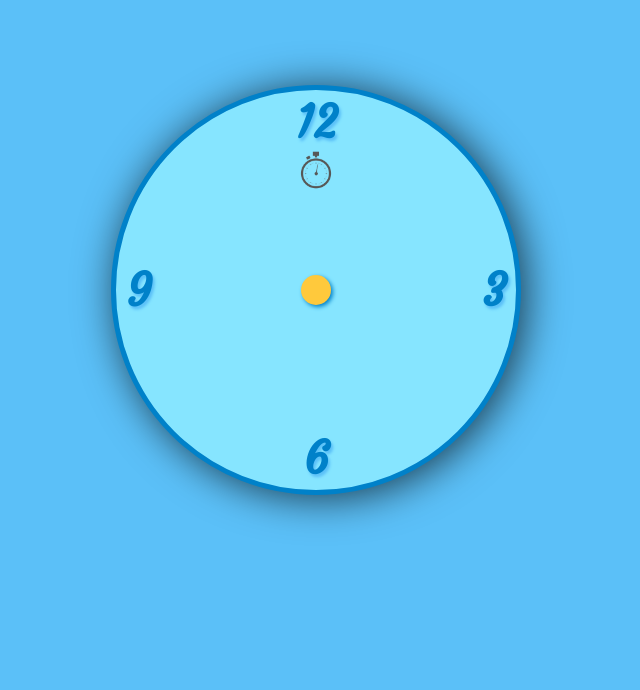
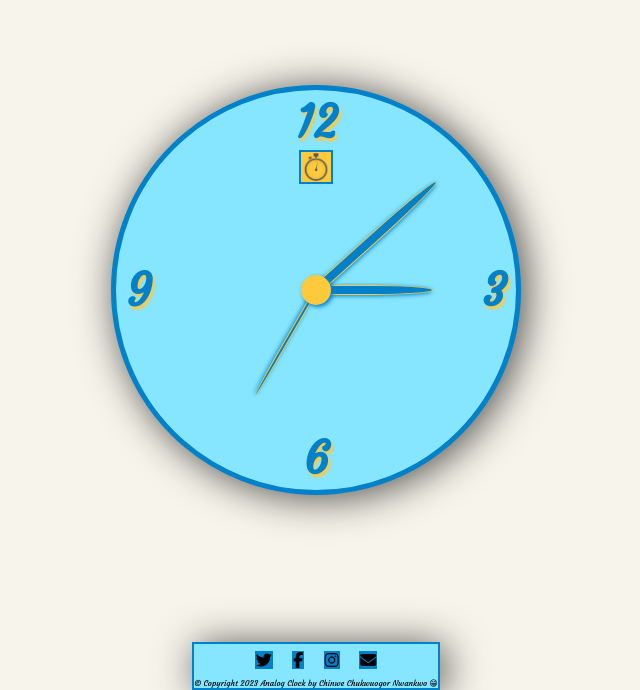
Before and after one commit to Kiraadaves/Analog_clock_project, a plain HTML site: page index.html in a window 1280 px wide. Shown: the part 110-800 px from the top of the page, without its empty margins (324-964 px from the left). Drawn offline with Linux system fonts and the light colour scheme.

Commit message:
finally completed

```diff
--- a/index.html
+++ b/index.html
@@ -7,6 +7,7 @@
 	<title>Analog Clock</title>
 	<link rel="stylesheet" type="text/css" href="style.css">
 	<link href="https://fonts.googleapis.com/css2?family=Courgette&family=Oxygen:wght@300;400;700&display=swap" rel="stylesheet">
+	<script src="https://kit.fontawesome.com/10c7cf22f4.js" crossorigin="anonymous"></script>
 </head>
 <body>
 	<div class="clock">
@@ -23,6 +24,14 @@
 		</div>
 		<img src="clock_logo.png" alt="clock_logo">
 	</div>
+	<footer id="footer">
+		<i class="fab fa-twitter"></i>
+    	<i class="fab fa-facebook-f"></i>
+    	<i class="fab fa-instagram"></i>
+    	<i class="fas fa-envelope"></i>
+    	<p>© Copyright 2023 Analog Clock by Chinwe Chukwuogor Nwankwo 😁</p>
 
+  </footer>
+<script src="index.js" type="text/javascript"></script>
 </body>
 </html>
--- /dev/null
+++ b/index.js
@@ -0,0 +1,27 @@
+const hourHand = document.querySelector(".hour") // Recall javascript selectors
+const minutesHand = document.querySelector(".minutes")
+const secondsHand = document.querySelector(".seconds")
+
+// console.log(hourHand); // This line is just to test if it is working. if we check the console on the page we will see the class="hour" div
+
+function checkTime() {
+	const currentDay = new Date(); // we just created a new object saved in currentDay, now checkTime will give the day and time once it is called.
+	setTimeout(checkTime, 1000); // If we want the function to keep updating per second we can use either setInterval or setTimeout methods. The setTimeout() method calls a function after a number of milliseconds. 1 second = 1000 milliseconds.
+	// console.log(currentDay); // at the console, the time will keep being updated per second
+	const hour = currentDay.getHours(); // the getHours() method abstracts the hour from the date and time.
+	const minutes = currentDay.getMinutes();
+	const seconds = currentDay.getSeconds();
+	// console.log(hour, minutes, seconds); // will update hour, minutes and seconds in the console each second
+	// Now we need to convert the transform:rotate() of each of the arrow hands to correspond with that of our js
+	const degreeHour = (hour / 12) * 360; //calculation to convert the hour to degree so that it can correspond with the hour hand in the clock
+	hourHand.style.transform = `rotate(${degreeHour}deg)`; // here we select the transform:rotate() syle and point it to our dynamically converted degree. we used `` as
+	const degreeMinutes = (minutes / 60) * 360;
+	minutesHand.style.transform = `rotate(${degreeMinutes}deg)`;
+	const degreeSeconds= (seconds / 60) * 360;
+	secondsHand.style.transform = `rotate(${degreeSeconds}deg)`;
+}
+
+checkTime();
+
+// Another method we can use is the setInterval method. All we need is to comment out the setTimeout(checkTime, 1000); and then replace the part where we call our checkTIme() function with setInterval(checkTime, 1000);
+//this will produce same result
--- a/style.css
+++ b/style.css
@@ -1,5 +1,5 @@
 body {
-	background-color: #5BC0F8;
+	background-color: #F7F5EB;
 	margin:  0;
 	padding: 0;
 	font-family: 'Courgette', cursive;
@@ -11,10 +11,12 @@ body {
 }
 
 img {
-	width: 40px;
+	width: 30px;
 	position: absolute;
 	left: 50%;
 	top: 60px;
+	border: 2px solid #0081C9;
+	background-color: #FFC93C;
 	transform: translate(-50%); /*when you adjust the left and top, it doesnt stay in the middle exactly,this is why we use the transform/translate properties */
     z-index: 2; /*the .clock will have z-index of 1 as it will be at the bottom. the img and numbers will both have z-index of 2,the arrows 3 and the circle part at the center will be 4*/
 }
@@ -34,7 +36,7 @@ img {
 	font-size:  45px;
 	color: #0081C9;
 	font-weight: bold;
-	text-shadow: 2px 3px 3px #5BC0F8; /* first value is for the horizontal and second valueis for the vertical while the third is for the blur radius followed by the color which can also be in rgba */
+	text-shadow: 2px 3px 3px #FFC93C; /* first value is for the horizontal and second valueis for the vertical while the third is for the blur radius followed by the color which can also be in rgba */
 }
 
 .twelve {
@@ -79,3 +81,58 @@ img {
     box-shadow: 2px 2px 4px #0081C9;
     z-index: 4;
 }
+
+.arrows div {
+	background-color: #0081C9;
+	width: 8px;
+	height: 160px;
+	position: absolute; /* this is to prevent the arrows from affeccting the circle */
+	transform-origin: bottom center; /* transform origin helps us to move the arrow first to the bottom center and then 50% from the bottom */
+	bottom: 50%;
+	border: 1px solid #FFC93C;
+	box-shadow: 1px 1px 4px #0081C9;
+	border-radius: 50% 50% 0 0; /* first value applies to top-left corner, second value applies to top-right corner, third value applies to bottom-right corner, and fourth value applies to bottom-left corner */
+	z-index: 3; /* Before this the handle was below the logo, to move it to the top, we give it an index higher than that of the logo */
+}
+
+/* Next we change the posiion of the arrows */
+
+.arrows .hour { /* if you try to use just the class .hour as selector, changes made under the .arrows div will not be overriden due to priority of selectors, this is why we use .arrows .hour which is a higher selector and will override the properties we want to be changed */
+	transform: rotate(45deg); /* to seperate the arrow hands and move this one by 45 degrees */
+	height: 115px;
+}
+
+.arrows .minutes {
+	transform: rotate(95deg);
+}
+
+.arrows .seconds {
+	width: 2px;
+	height: 120px;
+}
+
+#footer {
+	position: absolute;
+	bottom: 0;
+	text-align: center;
+	background-color: #86E5FF;
+	border: 2px solid #0081C9;
+	box-shadow: 5px 3px 40px rgba(0, 0, 0, .7);
+}
+
+.fab {
+  margin: 3% 3% 0 3%;
+  background-color: #0081C9;
+  border: 1px solid #0081C9;
+}
+
+.fas {
+  margin: 3% 3% 0 3%;
+  background-color: #0081C9;
+  border: 1px solid #0081C9;
+}
+
+#footer p {
+	font-size: 8px;
+	margin-bottom: 0;
+}
```
Also changed, not shown: 1 other file.
